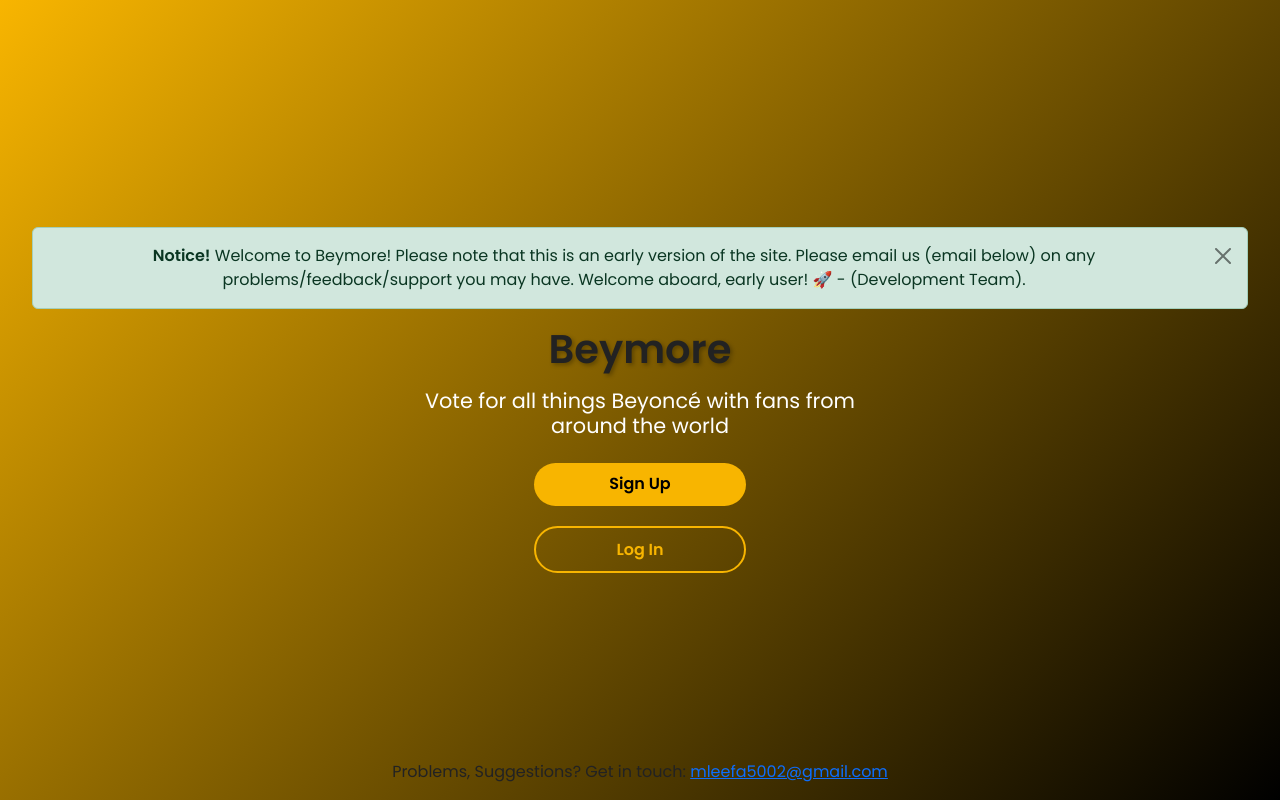
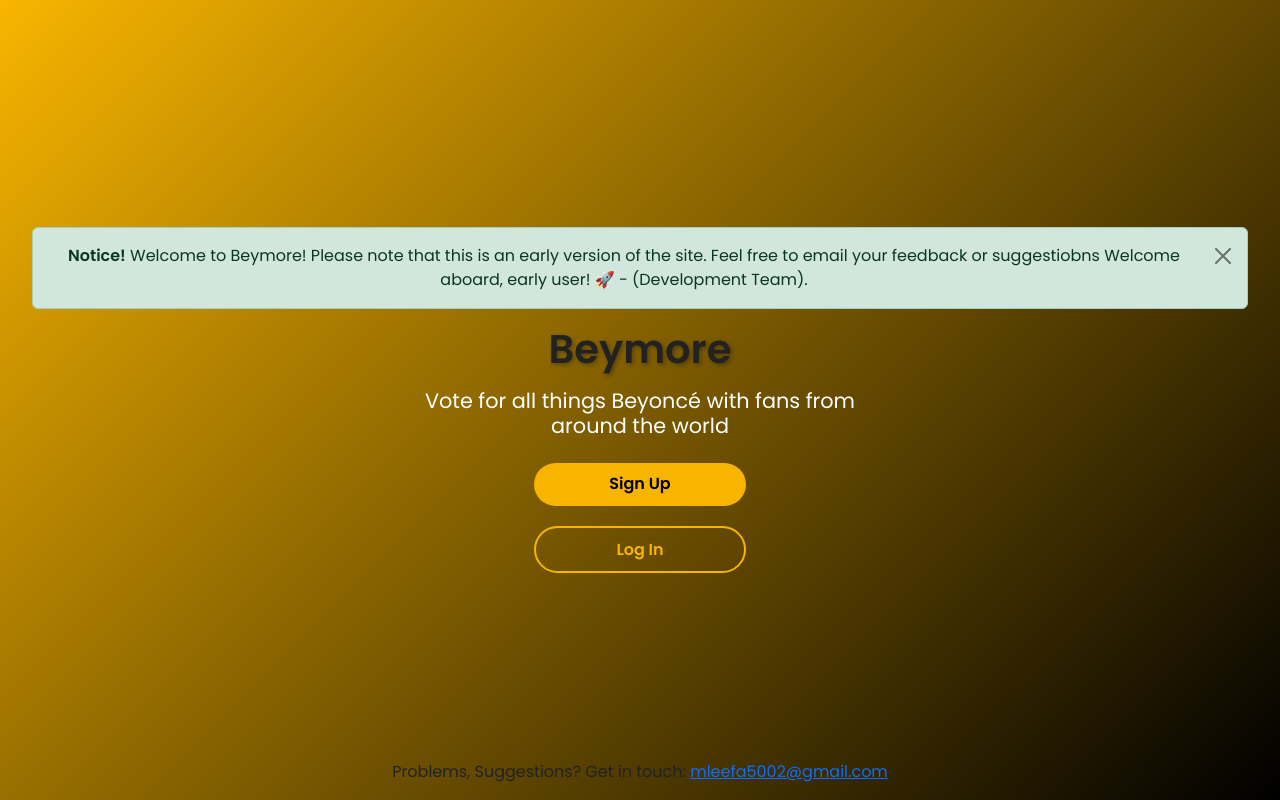
Before and after one commit to codeylee05/BeyonceVotingSite, a Django app: page / in a window 1280 px wide. Run offline with Django 4.2, Linux system fonts and the light colour scheme.

Commit message:
Update index.html

```diff
--- a/core/templates/core/index.html
+++ b/core/templates/core/index.html
@@ -9,8 +9,9 @@
 {% block content %}
 <main class="index-container d-flex flex-column justify-content-center align-items-center text-center">
     <div class="alert alert-success alert-dismissible fade show" role="alert" id="index-alert">
-        <strong>Notice!</strong> Welcome to Beymore! Please note that this is an early version of the site. Please email
-        us (email below) on any problems/feedback/support you may have.
+        <strong>Notice!</strong> Welcome to Beymore! Please note that this is an early version of the site. Feel free to
+        email your feedback or suggestiobns
+
         Welcome aboard, early user! 🚀 - (Development Team).
         <button type="button" class="btn-close" data-bs-dismiss="alert" aria-label="Close"></button>
     </div>
```
